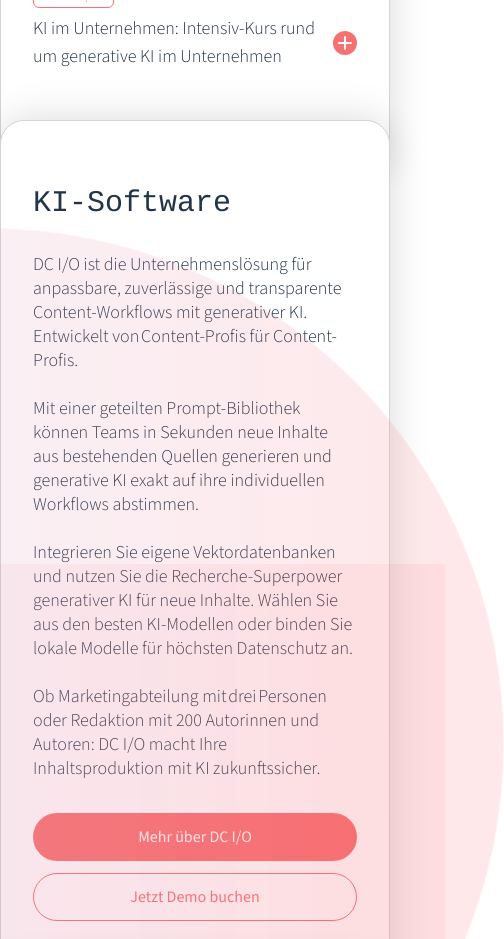
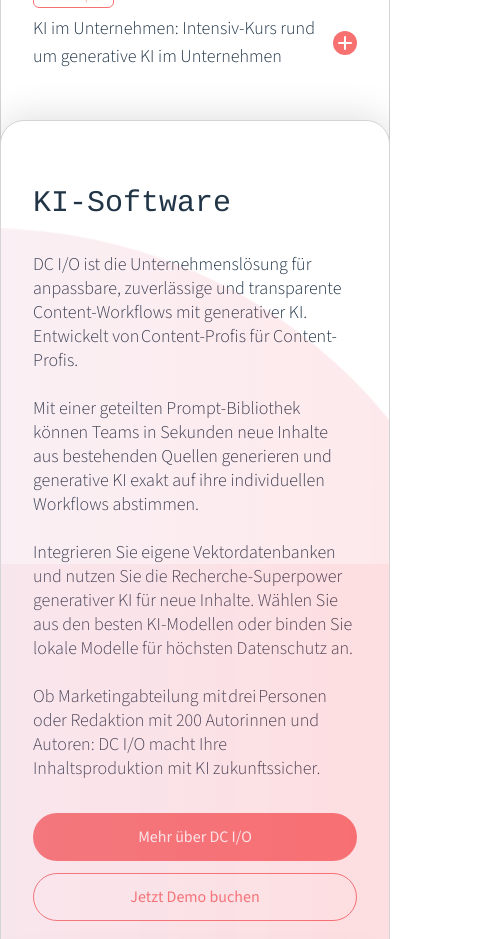
Before and after one commit to NelRai/DC-Corporate-Vue-Vite, a Vue app: page / in a window 390 px wide. Shown: the part 2340-3279 px from the top of the page, 504 px wide, since content can reach past the window. Built offline with nearby package versions, Linux system fonts and the light colour scheme; a web font is replaced by a local one.

Commit message:
Mobile BG-SVG fix

```diff
--- a/src/App.vue
+++ b/src/App.vue
@@ -83,7 +83,7 @@
   </div>
 
   <div id="ki-beratung"
-    class="-mt-12 px-8 pt-16 pb-24 w-full bg-white border border-neutral-300 border-solid rounded-t-3xl lg:rounded-t-4xl shadow-top3xl lg:pt-32 lg:pb-44 relative overflow-hidden z-20 relative">
+    class="-mt-12 px-8 pt-16 pb-24 w-full bg-white border border-neutral-300 border-solid rounded-t-3xl lg:rounded-t-4xl shadow-top3xl lg:pt-32 lg:pb-44 relative overflow-hidden z-20">
     <div class="max-w-7xl m-auto lg:grid lg:grid-cols-2 lg:gap-16">
       <div class="flex flex-col gap-8 lg:gap-16">
         <headlineH2 headline="KI-Beratung" />
@@ -109,7 +109,7 @@
   </div>
 
   <div id="ki-workshops"
-    class="-mt-12 px-8 pt-16 pb-24 w-full bg-white border border-neutral-300 border-solid rounded-t-3xl lg:rounded-t-4xl shadow-top3xl lg:pt-32 lg:pb-44 z-30 relative">
+    class="-mt-12 px-8 pt-16 pb-24 w-full bg-white border border-neutral-300 border-solid rounded-t-3xl lg:rounded-t-4xl shadow-top3xl lg:pt-32 lg:pb-44 overflow-hidden z-30 relative">
     <div class="max-w-7xl m-auto flex flex-col gap-8 ">
       <headlineH2 headline="KI-Workshops" />
 
@@ -131,7 +131,7 @@
   </div>
 
   <div id="ki-software"
-    class="-mt-12 px-8 pt-16 pb-24 w-full bg-white border border-neutral-300 border-solid rounded-t-3xl lg:rounded-t-4xl shadow-top3xl lg:pt-32 lg:pb-44 z-40 relative">
+    class="-mt-12 px-8 pt-16 pb-24 w-full bg-white border border-neutral-300 border-solid rounded-t-3xl lg:rounded-t-4xl shadow-top3xl lg:pt-32 lg:pb-44 overflow-hidden z-40 relative">
     <div class="max-w-7xl m-auto lg:grid lg:grid-cols-2 lg:gap-16">
       <div class="flex flex-col gap-8 lg:gap-16">
         <headlineH2 headline="KI-Software" />
```
